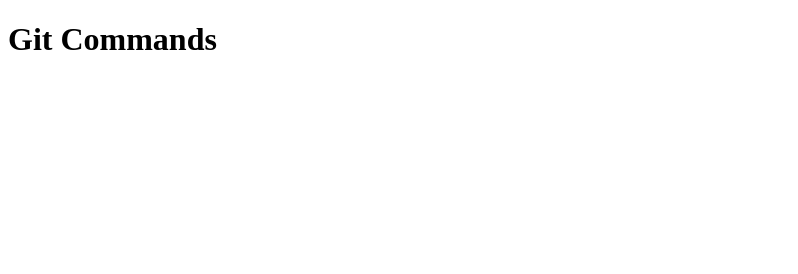
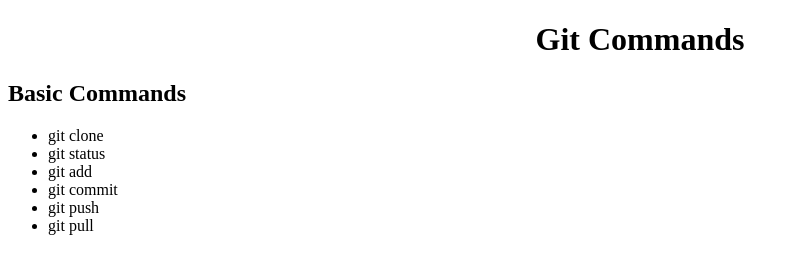
Before and after one commit to msaf9/GitHubProject, a plain HTML site: page docs/index.html in a window 1280 px wide. Shown: the whole page, without its empty margins (0-798 px from the left). Drawn offline with Linux system fonts and the light colour scheme.

Commit message:
WIP: Add Git Commands

```diff
--- a/docs/index.html
+++ b/docs/index.html
@@ -6,6 +6,16 @@
     <title>Git Commands</title>
 </head>
 <body>
-    <h1>Git Commands</h1>
+    <h1 style="text-align: center;">Git Commands</h1>
+
+    <h2>Basic Commands</h2>
+    <ul>
+        <li>git clone</li>
+        <li>git status</li>
+        <li>git add</li>
+        <li>git commit</li>
+        <li>git push</li>
+        <li>git pull</li>
+    </ul>
 </body>
 </html>
```
